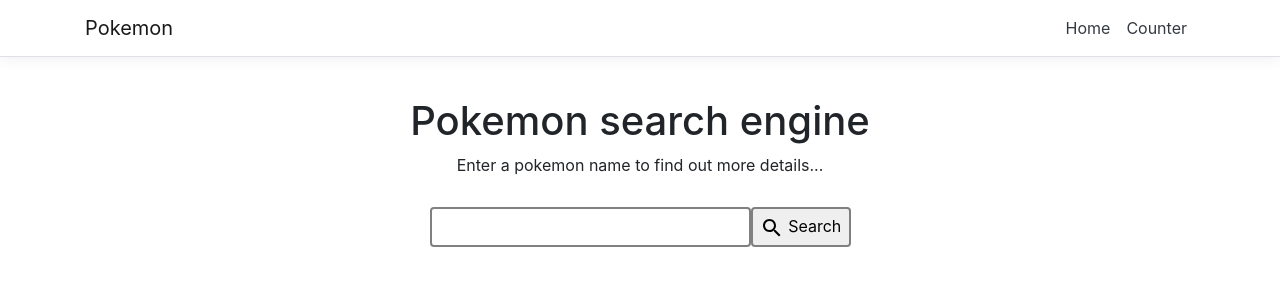
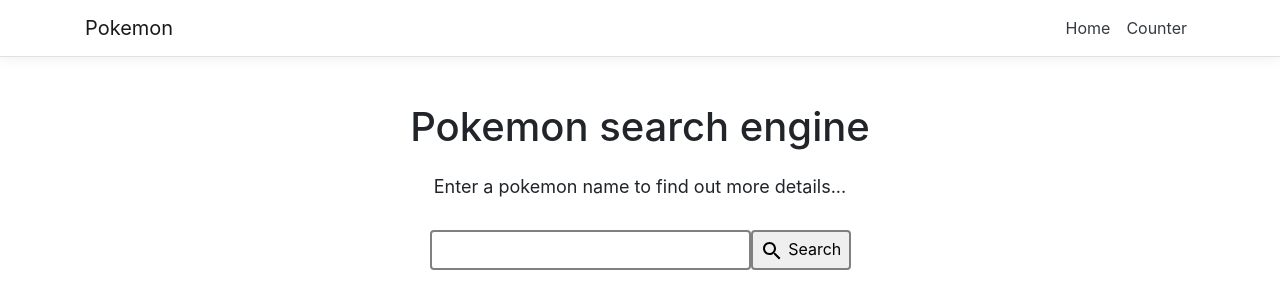
Before and after one commit to nargv/Pokemon, a React (Create React App) app in the folder Pokemon/ClientApp/: page / in a window 1280 px wide. Shown: the top 308 px of the page. Built offline with nearby package versions, Linux system fonts and the light colour scheme.

Commit message:
Made Text component more dynamic

```diff
--- a/Pokemon/ClientApp/src/components/Home.jsx
+++ b/Pokemon/ClientApp/src/components/Home.jsx
@@ -3,6 +3,7 @@
 import SearchPokemon from './SearchPokemon';
 import styled from 'styled-components';
 import SearchResult from './SearchResult';
+import Text from '../defaultComponents/Text';
 
 const Home = () => {
   const [result, setResult] = useState();
@@ -15,8 +16,8 @@
 
   return (
     <StyledContainer>
-      <h1>Pokemon search engine</h1>
-      <p>Enter a pokemon name to find out more details...</p>
+      <Text type={"large"}>Pokemon search engine</Text>
+      <Text type={"medium"}>Enter a pokemon name to find out more details...</Text>
       <SearchPokemon onSetResult={handleOnSetResult} />
       {displayResults && <SearchResult result={result} />}
     </StyledContainer>
--- a/Pokemon/ClientApp/src/components/SearchResult.jsx
+++ b/Pokemon/ClientApp/src/components/SearchResult.jsx
@@ -7,7 +7,7 @@
 
     const getNoResults = () => {
         return (
-            <p>No Results.</p>
+            <Text type={"medium"} isWarning={true}>No Results.</Text>
         );
     }
 
--- a/Pokemon/ClientApp/src/defaultComponents/Input.jsx
+++ b/Pokemon/ClientApp/src/defaultComponents/Input.jsx
@@ -17,7 +17,7 @@
             )}
             <StyledInput type="text" onChange={handleOnValueChange} />
             {!props.hideWarning && (
-                <Text type={"small"}>{props.warningMessage}</Text>
+                <Text type={"small"} isWarning={true}>{props.warningMessage}</Text>
             )}
         </div>
     );
--- a/Pokemon/ClientApp/src/defaultComponents/Text.jsx
+++ b/Pokemon/ClientApp/src/defaultComponents/Text.jsx
@@ -1,4 +1,5 @@
 import React from 'react';
+import { Container } from 'reactstrap';
 import styled from 'styled-components';
 
 const Text = (props) => {
@@ -20,16 +21,17 @@
     }
 
     return (
-        <div>
+        <Container style={props.isWarning ? { color:'red' } : {}}>
             {getText()}
-        </div>
+        </Container>
     );
 }
 
 export default Text;
 
 const LargeText = styled.p`
-    font-size: 30px;
+    font-size: 2.5rem;
+    font-weight: 500;
 `;
 
 const MediumText = styled.p`
@@ -37,6 +39,5 @@
 `;
 
 const SmallText = styled.p`
-    font-size: 11px;
-    color: red;
+    font-size: 14px;
 `;
```
